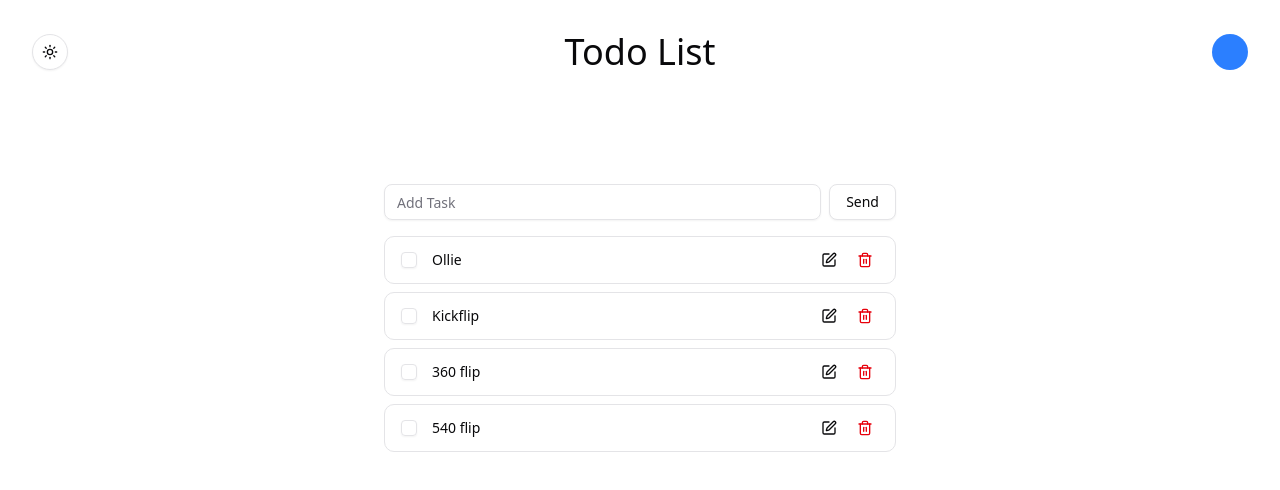
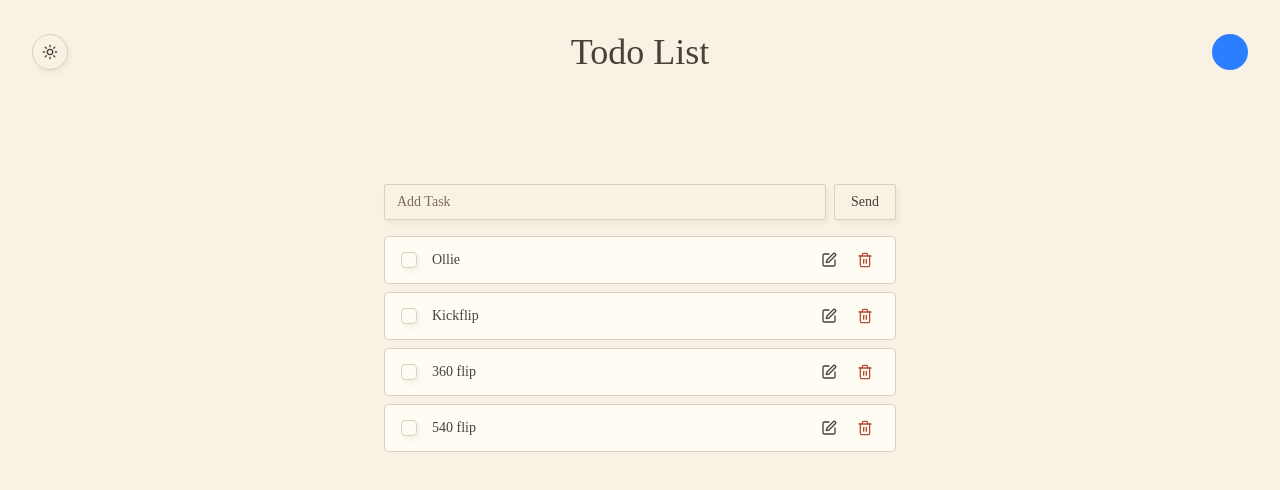
Before and after one commit to govindpvenu/todo, a Next.js app: page / in a window 1280 px wide. Shown: the top 490 px of the page. Built offline with nearby package versions, Linux system fonts and the light colour scheme.

Commit message:
style: vintage paper theme

```diff
--- a/app/globals.css
+++ b/app/globals.css
@@ -4,110 +4,158 @@
 @theme inline {
   --color-background: var(--background);
   --color-foreground: var(--foreground);
-  --font-sans: var(--font-geist-sans);
-  --font-mono: var(--font-geist-mono);
+  --color-card: var(--card);
+  --color-card-foreground: var(--card-foreground);
+  --color-popover: var(--popover);
+  --color-popover-foreground: var(--popover-foreground);
+  --color-primary: var(--primary);
+  --color-primary-foreground: var(--primary-foreground);
+  --color-secondary: var(--secondary);
+  --color-secondary-foreground: var(--secondary-foreground);
+  --color-muted: var(--muted);
+  --color-muted-foreground: var(--muted-foreground);
+  --color-accent: var(--accent);
+  --color-accent-foreground: var(--accent-foreground);
+  --color-destructive: var(--destructive);
+  --color-destructive-foreground: var(--destructive-foreground);
+  --color-border: var(--border);
+  --color-input: var(--input);
+  --color-ring: var(--ring);
+  --color-chart-1: var(--chart-1);
+  --color-chart-2: var(--chart-2);
+  --color-chart-3: var(--chart-3);
+  --color-chart-4: var(--chart-4);
+  --color-chart-5: var(--chart-5);
+  --color-sidebar: var(--sidebar);
+  --color-sidebar-foreground: var(--sidebar-foreground);
+  --color-sidebar-primary: var(--sidebar-primary);
+  --color-sidebar-primary-foreground: var(--sidebar-primary-foreground);
+  --color-sidebar-accent: var(--sidebar-accent);
+  --color-sidebar-accent-foreground: var(--sidebar-accent-foreground);
+  --color-sidebar-border: var(--sidebar-border);
   --color-sidebar-ring: var(--sidebar-ring);
-  --color-sidebar-border: var(--sidebar-border);
-  --color-sidebar-accent-foreground: var(--sidebar-accent-foreground);
-  --color-sidebar-accent: var(--sidebar-accent);
-  --color-sidebar-primary-foreground: var(--sidebar-primary-foreground);
-  --color-sidebar-primary: var(--sidebar-primary);
-  --color-sidebar-foreground: var(--sidebar-foreground);
-  --color-sidebar: var(--sidebar);
-  --color-chart-5: var(--chart-5);
-  --color-chart-4: var(--chart-4);
-  --color-chart-3: var(--chart-3);
-  --color-chart-2: var(--chart-2);
-  --color-chart-1: var(--chart-1);
-  --color-ring: var(--ring);
-  --color-input: var(--input);
-  --color-border: var(--border);
-  --color-destructive: var(--destructive);
-  --color-accent-foreground: var(--accent-foreground);
-  --color-accent: var(--accent);
-  --color-muted-foreground: var(--muted-foreground);
-  --color-muted: var(--muted);
-  --color-secondary-foreground: var(--secondary-foreground);
-  --color-secondary: var(--secondary);
-  --color-primary-foreground: var(--primary-foreground);
-  --color-primary: var(--primary);
-  --color-popover-foreground: var(--popover-foreground);
-  --color-popover: var(--popover);
-  --color-card-foreground: var(--card-foreground);
-  --color-card: var(--card);
+
+  --font-sans: var(--font-sans);
+  --font-mono: var(--font-mono);
+  --font-serif: var(--font-serif);
+
   --radius-sm: calc(var(--radius) - 4px);
   --radius-md: calc(var(--radius) - 2px);
   --radius-lg: var(--radius);
   --radius-xl: calc(var(--radius) + 4px);
+
+  --shadow-2xs: var(--shadow-2xs);
+  --shadow-xs: var(--shadow-xs);
+  --shadow-sm: var(--shadow-sm);
+  --shadow: var(--shadow);
+  --shadow-md: var(--shadow-md);
+  --shadow-lg: var(--shadow-lg);
+  --shadow-xl: var(--shadow-xl);
+  --shadow-2xl: var(--shadow-2xl);
 }
 
 :root {
-  --radius: 0.625rem;
-  --background: oklch(1 0 0);
-  --foreground: oklch(0.141 0.005 285.823);
-  --card: oklch(1 0 0);
-  --card-foreground: oklch(0.141 0.005 285.823);
-  --popover: oklch(1 0 0);
-  --popover-foreground: oklch(0.141 0.005 285.823);
-  --primary: oklch(0.21 0.006 285.885);
-  --primary-foreground: oklch(0.985 0 0);
-  --secondary: oklch(0.967 0.001 286.375);
-  --secondary-foreground: oklch(0.21 0.006 285.885);
-  --muted: oklch(0.967 0.001 286.375);
-  --muted-foreground: oklch(0.552 0.016 285.938);
-  --accent: oklch(0.967 0.001 286.375);
-  --accent-foreground: oklch(0.21 0.006 285.885);
-  --destructive: oklch(0.577 0.245 27.325);
-  --border: oklch(0.92 0.004 286.32);
-  --input: oklch(0.92 0.004 286.32);
-  --ring: oklch(0.705 0.015 286.067);
-  --chart-1: oklch(0.646 0.222 41.116);
-  --chart-2: oklch(0.6 0.118 184.704);
-  --chart-3: oklch(0.398 0.07 227.392);
-  --chart-4: oklch(0.828 0.189 84.429);
-  --chart-5: oklch(0.769 0.188 70.08);
-  --sidebar: oklch(0.985 0 0);
-  --sidebar-foreground: oklch(0.141 0.005 285.823);
-  --sidebar-primary: oklch(0.21 0.006 285.885);
-  --sidebar-primary-foreground: oklch(0.985 0 0);
-  --sidebar-accent: oklch(0.967 0.001 286.375);
-  --sidebar-accent-foreground: oklch(0.21 0.006 285.885);
-  --sidebar-border: oklch(0.92 0.004 286.32);
-  --sidebar-ring: oklch(0.705 0.015 286.067);
+  --background: oklch(0.96 0.02 90.24);
+  --foreground: oklch(0.38 0.02 64.34);
+  --card: oklch(0.99 0.01 87.47);
+  --card-foreground: oklch(0.38 0.02 64.34);
+  --popover: oklch(0.99 0.01 87.47);
+  --popover-foreground: oklch(0.38 0.02 64.34);
+  --primary: oklch(0.62 0.08 65.54);
+  --primary-foreground: oklch(1 0 0);
+  --secondary: oklch(0.88 0.03 85.57);
+  --secondary-foreground: oklch(0.43 0.03 64.93);
+  --muted: oklch(0.92 0.02 83.06);
+  --muted-foreground: oklch(0.54 0.04 71.17);
+  --accent: oklch(0.83 0.04 88.81);
+  --accent-foreground: oklch(0.38 0.02 64.34);
+  --destructive: oklch(0.55 0.14 32.91);
+  --destructive-foreground: oklch(1 0 0);
+  --border: oklch(0.86 0.03 84.59);
+  --input: oklch(0.86 0.03 84.59);
+  --ring: oklch(0.62 0.08 65.54);
+  --chart-1: oklch(0.62 0.08 65.54);
+  --chart-2: oklch(0.56 0.06 68.58);
+  --chart-3: oklch(0.49 0.06 72.68);
+  --chart-4: oklch(0.68 0.06 64.78);
+  --chart-5: oklch(0.73 0.06 66.7);
+  --sidebar: oklch(0.92 0.02 83.06);
+  --sidebar-foreground: oklch(0.38 0.02 64.34);
+  --sidebar-primary: oklch(0.62 0.08 65.54);
+  --sidebar-primary-foreground: oklch(1 0 0);
+  --sidebar-accent: oklch(0.83 0.04 88.81);
+  --sidebar-accent-foreground: oklch(0.38 0.02 64.34);
+  --sidebar-border: oklch(0.86 0.03 84.59);
+  --sidebar-ring: oklch(0.62 0.08 65.54);
+  --font-sans: Lora, serif;
+  --font-serif: Lora, serif;
+  --font-mono: Fira Code, monospace;
+  --radius: 0.25rem;
+  --shadow-2xs: 2px 3px 5px 0px hsl(28 13% 20% / 0.06);
+  --shadow-xs: 2px 3px 5px 0px hsl(28 13% 20% / 0.06);
+  --shadow-sm: 2px 3px 5px 0px hsl(28 13% 20% / 0.12),
+    2px 1px 2px -1px hsl(28 13% 20% / 0.12);
+  --shadow: 2px 3px 5px 0px hsl(28 13% 20% / 0.12),
+    2px 1px 2px -1px hsl(28 13% 20% / 0.12);
+  --shadow-md: 2px 3px 5px 0px hsl(28 13% 20% / 0.12),
+    2px 2px 4px -1px hsl(28 13% 20% / 0.12);
+  --shadow-lg: 2px 3px 5px 0px hsl(28 13% 20% / 0.12),
+    2px 4px 6px -1px hsl(28 13% 20% / 0.12);
+  --shadow-xl: 2px 3px 5px 0px hsl(28 13% 20% / 0.12),
+    2px 8px 10px -1px hsl(28 13% 20% / 0.12);
+  --shadow-2xl: 2px 3px 5px 0px hsl(28 13% 20% / 0.3);
 }
 
 .dark {
-  --background: oklch(0.141 0.005 285.823);
-  --foreground: oklch(0.985 0 0);
-  --card: oklch(0.21 0.006 285.885);
-  --card-foreground: oklch(0.985 0 0);
-  --popover: oklch(0.21 0.006 285.885);
-  --popover-foreground: oklch(0.985 0 0);
-  --primary: oklch(0.92 0.004 286.32);
-  --primary-foreground: oklch(0.21 0.006 285.885);
-  --secondary: oklch(0.274 0.006 286.033);
-  --secondary-foreground: oklch(0.985 0 0);
-  --muted: oklch(0.274 0.006 286.033);
-  --muted-foreground: oklch(0.705 0.015 286.067);
-  --accent: oklch(0.274 0.006 286.033);
-  --accent-foreground: oklch(0.985 0 0);
-  --destructive: oklch(0.704 0.191 22.216);
-  --border: oklch(1 0 0 / 10%);
-  --input: oklch(1 0 0 / 15%);
-  --ring: oklch(0.552 0.016 285.938);
-  --chart-1: oklch(0.488 0.243 264.376);
-  --chart-2: oklch(0.696 0.17 162.48);
-  --chart-3: oklch(0.769 0.188 70.08);
-  --chart-4: oklch(0.627 0.265 303.9);
-  --chart-5: oklch(0.645 0.246 16.439);
-  --sidebar: oklch(0.21 0.006 285.885);
-  --sidebar-foreground: oklch(0.985 0 0);
-  --sidebar-primary: oklch(0.488 0.243 264.376);
-  --sidebar-primary-foreground: oklch(0.985 0 0);
-  --sidebar-accent: oklch(0.274 0.006 286.033);
-  --sidebar-accent-foreground: oklch(0.985 0 0);
-  --sidebar-border: oklch(1 0 0 / 10%);
-  --sidebar-ring: oklch(0.552 0.016 285.938);
+  --background: oklch(0.27 0.01 57.65);
+  --foreground: oklch(0.92 0.02 83.06);
+  --card: oklch(0.32 0.02 59.06);
+  --card-foreground: oklch(0.92 0.02 83.06);
+  --popover: oklch(0.32 0.02 59.06);
+  --popover-foreground: oklch(0.92 0.02 83.06);
+  --primary: oklch(0.73 0.06 66.7);
+  --primary-foreground: oklch(0.27 0.01 57.65);
+  --secondary: oklch(0.38 0.02 57.13);
+  --secondary-foreground: oklch(0.92 0.02 83.06);
+  --muted: oklch(0.32 0.02 59.06);
+  --muted-foreground: oklch(0.8 0.02 82.11);
+  --accent: oklch(0.42 0.03 56.34);
+  --accent-foreground: oklch(0.92 0.02 83.06);
+  --destructive: oklch(0.55 0.14 32.91);
+  --destructive-foreground: oklch(1 0 0);
+  --border: oklch(0.38 0.02 57.13);
+  --input: oklch(0.38 0.02 57.13);
+  --ring: oklch(0.73 0.06 66.7);
+  --chart-1: oklch(0.73 0.06 66.7);
+  --chart-2: oklch(0.68 0.06 64.78);
+  --chart-3: oklch(0.62 0.08 65.54);
+  --chart-4: oklch(0.56 0.06 68.58);
+  --chart-5: oklch(0.49 0.06 72.68);
+  --sidebar: oklch(0.27 0.01 57.65);
+  --sidebar-foreground: oklch(0.92 0.02 83.06);
+  --sidebar-primary: oklch(0.73 0.06 66.7);
+  --sidebar-primary-foreground: oklch(0.27 0.01 57.65);
+  --sidebar-accent: oklch(0.42 0.03 56.34);
+  --sidebar-accent-foreground: oklch(0.92 0.02 83.06);
+  --sidebar-border: oklch(0.38 0.02 57.13);
+  --sidebar-ring: oklch(0.73 0.06 66.7);
+  --font-sans: Lora, serif;
+  --font-serif: Lora, serif;
+  --font-mono: Fira Code, monospace;
+  --radius: 0.25rem;
+  --shadow-2xs: 2px 3px 5px 0px hsl(28 13% 20% / 0.06);
+  --shadow-xs: 2px 3px 5px 0px hsl(28 13% 20% / 0.06);
+  --shadow-sm: 2px 3px 5px 0px hsl(28 13% 20% / 0.12),
+    2px 1px 2px -1px hsl(28 13% 20% / 0.12);
+  --shadow: 2px 3px 5px 0px hsl(28 13% 20% / 0.12),
+    2px 1px 2px -1px hsl(28 13% 20% / 0.12);
+  --shadow-md: 2px 3px 5px 0px hsl(28 13% 20% / 0.12),
+    2px 2px 4px -1px hsl(28 13% 20% / 0.12);
+  --shadow-lg: 2px 3px 5px 0px hsl(28 13% 20% / 0.12),
+    2px 4px 6px -1px hsl(28 13% 20% / 0.12);
+  --shadow-xl: 2px 3px 5px 0px hsl(28 13% 20% / 0.12),
+    2px 8px 10px -1px hsl(28 13% 20% / 0.12);
+  --shadow-2xl: 2px 3px 5px 0px hsl(28 13% 20% / 0.3);
 }
 
 @layer base {
```
